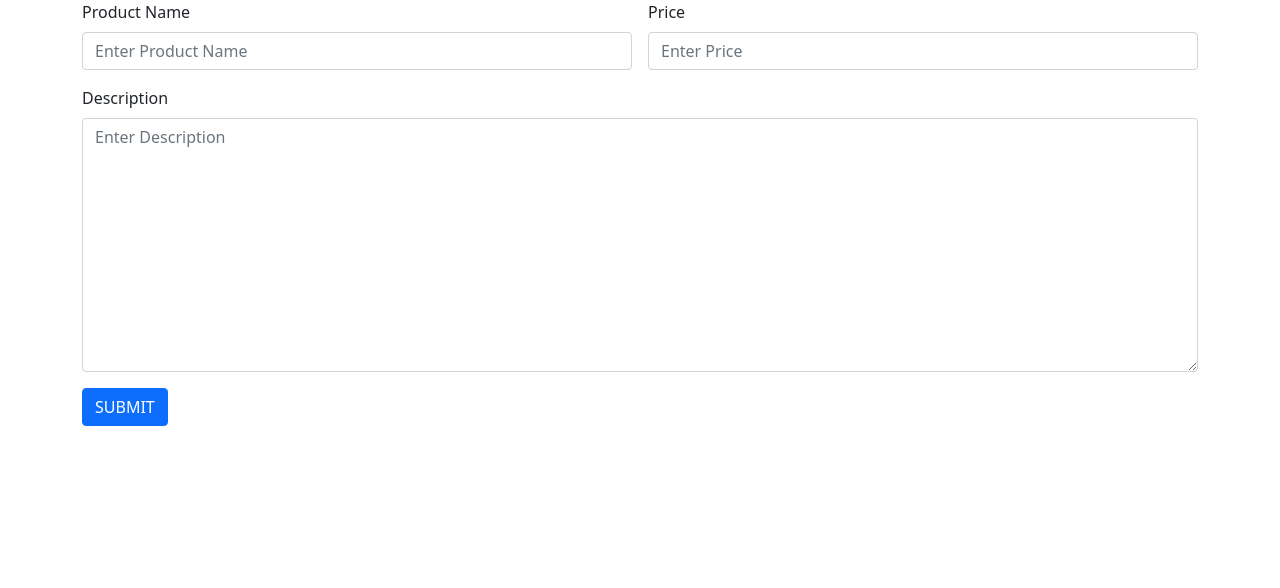
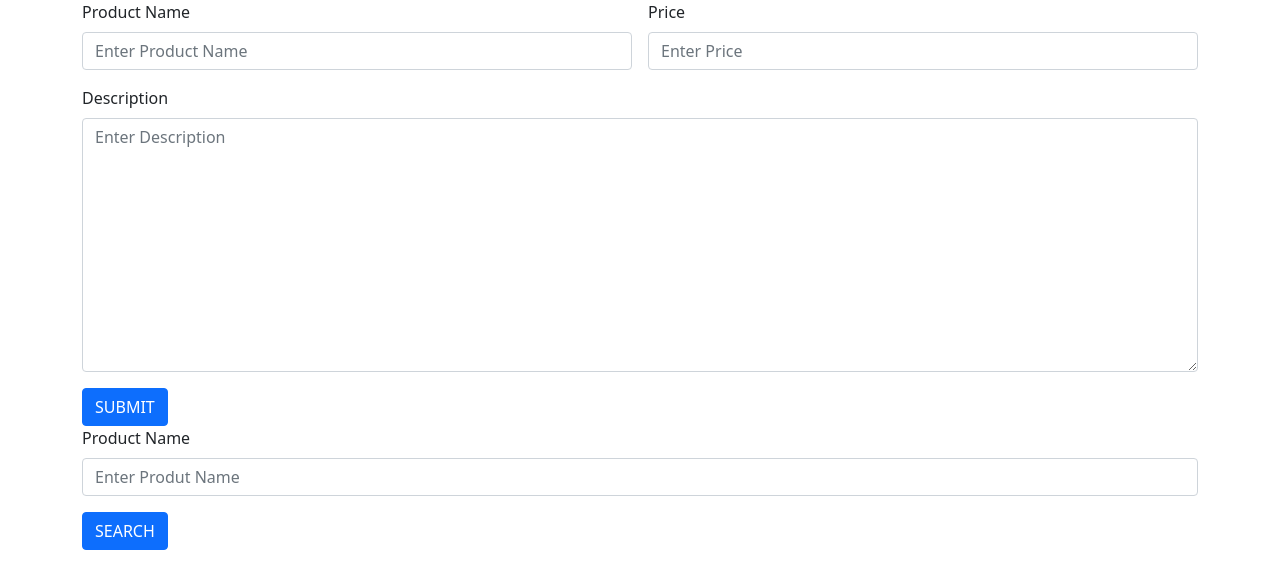
Before and after one commit to sruthybabu/Product-ReactApp, a React (Create React App) app: page / in a window 1280 px wide. Shown: the top 588 px of the page. Built offline with nearby package versions, Linux system fonts and the light colour scheme.

Commit message:
Product search completed

```diff
--- a/src/App.js
+++ b/src/App.js
@@ -3,12 +3,14 @@
 import 'bootstrap/dist/css/bootstrap.min.css';
 import 'bootstrap/dist/js/bootstrap.bundle.min.js';
 import Productentry from './components/Productentry';
+import Searchproduct from './components/Searchproduct';
 
 function App() {
   return (
     <div>
 
 <Productentry/>
+<Searchproduct/>
 
     </div>
   );
--- /dev/null
+++ b/src/components/Searchproduct.js
@@ -0,0 +1,26 @@
+import React from 'react'
+
+const Searchproduct = () => {
+  return (
+    <div>
+<div className="container">
+    <div className="row">
+        <div className="col col-12 col-sm-12 col-md-12 col-lg-12 col-xl-12 col-xxl-12">
+            <div className="row g-3">
+                <div className="col col-12 col-sm-12 col-md-12 col-lg-12 col-xl-12 col-xxl-12">
+                    <label for="" className="form-label">Product Name</label>
+                    <input placeholder="Enter Produt Name" type="text" className="form-control"/>
+                </div>
+                <div className="col col-12 col-sm-6 col-md-6 col-lg-6 col-xl-6 col-xxl-6">
+                    <button className="btn btn-primary">SEARCH</button>
+                </div>
+            </div>
+        </div>
+    </div>
+</div>
+
+    </div>
+  )
+}
+
+export default Searchproduct
```
